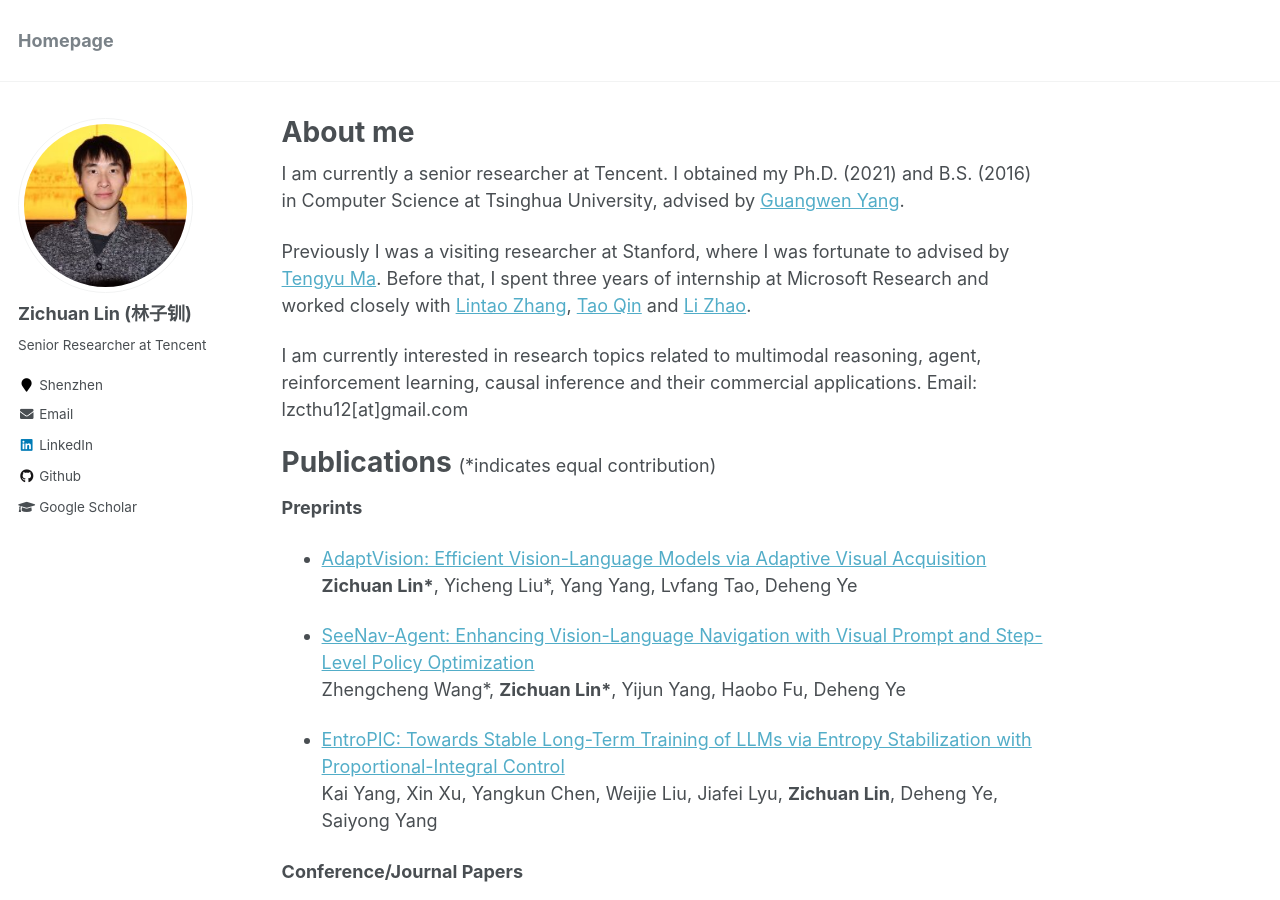
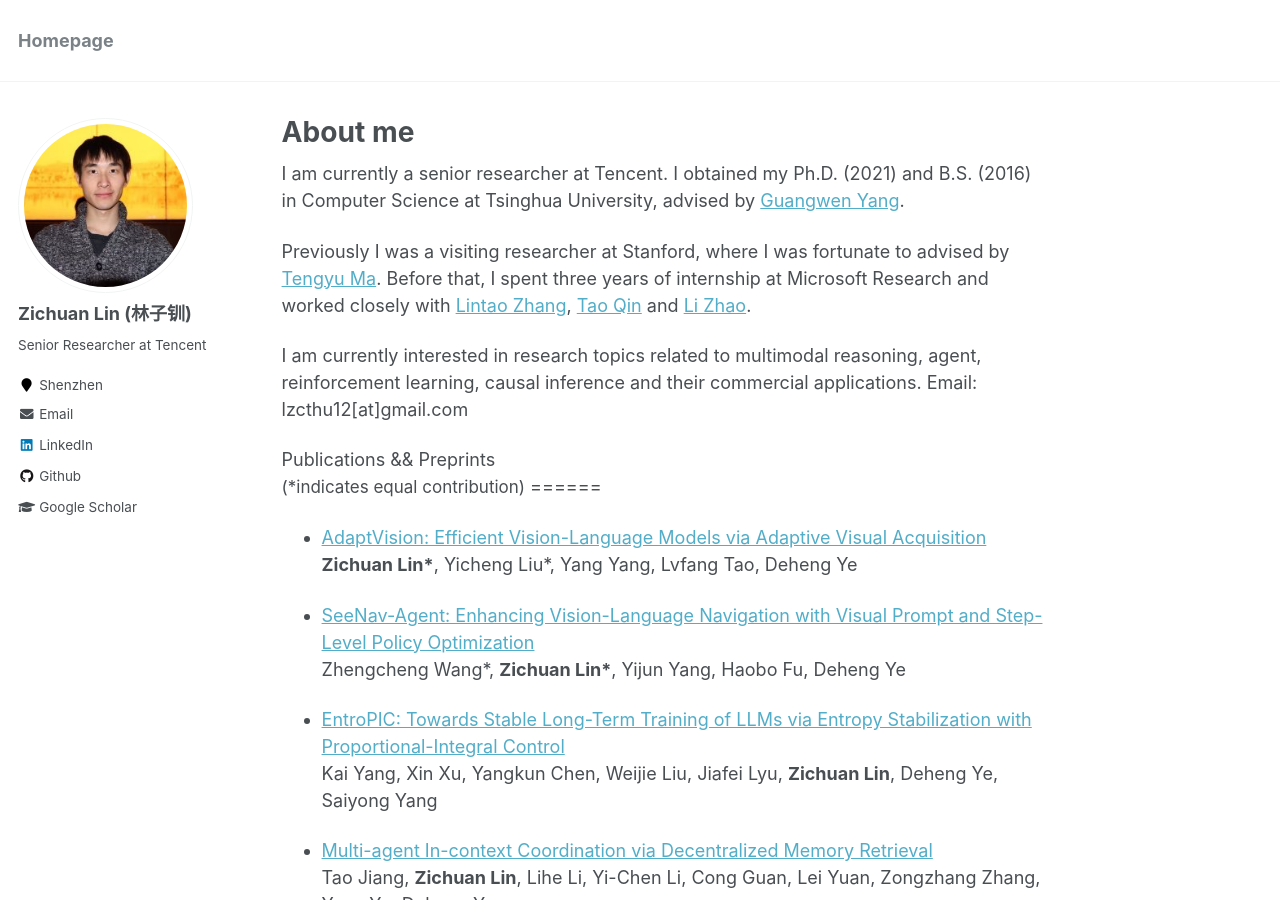
Before and after one commit to LinZichuan/linzichuan.github.io, a Jekyll site: the page built from _pages/about.md, in a window 1280 px wide and 900 px high. Built offline with Jekyll 4.4.1, drawn with Linux system fonts in a browser that asks for light colours; formulas are drawn with MathJax 3.

Commit message:
Update about.md

```diff
--- a/_pages/about.md
+++ b/_pages/about.md
@@ -17,11 +17,12 @@ Email: lzcthu12[at]gmail.com
 
 <!--My research interests include reinforcement learning and deep learning. My goal is to develop sample-efficient reinforcement learning algorithms with strong robustness and interpretability. My research projects mainly involve episodic control, reward decomposition, disentangled representation learning, model-based RL and meta-RL. I am also interested in RL applications such as task-oriented dialogue systems. -->
 
-Publications <span style="font-weight: normal; font-size: 18px">(*indicates equal contribution)</span>
+Publications && Preprints <br>
+<span style="font-weight: normal; font-size: 17px">(*indicates equal contribution)</span>
 ======
 <!-- (* represents equal contribution) -->
 
-**Preprints**
+<!-- **Preprints** -->
 
 - [AdaptVision: Efficient Vision-Language Models via Adaptive Visual Acquisition](https://arxiv.org/abs/2512.03794) <br>
 **Zichuan Lin\***, Yicheng Liu\*, Yang Yang, Lvfang Tao, Deheng Ye <br>
@@ -32,7 +33,7 @@ Zhengcheng Wang\*, **Zichuan Lin\***, Yijun Yang, Haobo Fu, Deheng Ye <br>
 - [EntroPIC: Towards Stable Long-Term Training of LLMs via Entropy Stabilization with Proportional-Integral Control](https://arxiv.org/abs/2511.15248) <br>
 Kai Yang, Xin Xu, Yangkun Chen, Weijie Liu, Jiafei Lyu, **Zichuan Lin**, Deheng Ye, Saiyong Yang <br>
 
-**Conference/Journal Papers**
+<!-- **Conference/Journal Papers** -->
 
 - [Multi-agent In-context Coordination via Decentralized Memory Retrieval](https://arxiv.org/abs/2511.10030) <br>
 Tao Jiang, **Zichuan Lin**, Lihe Li, Yi-Chen Li, Cong Guan, Lei Yuan, Zongzhang Zhang, Yang Yu, Deheng Ye <br>
```
